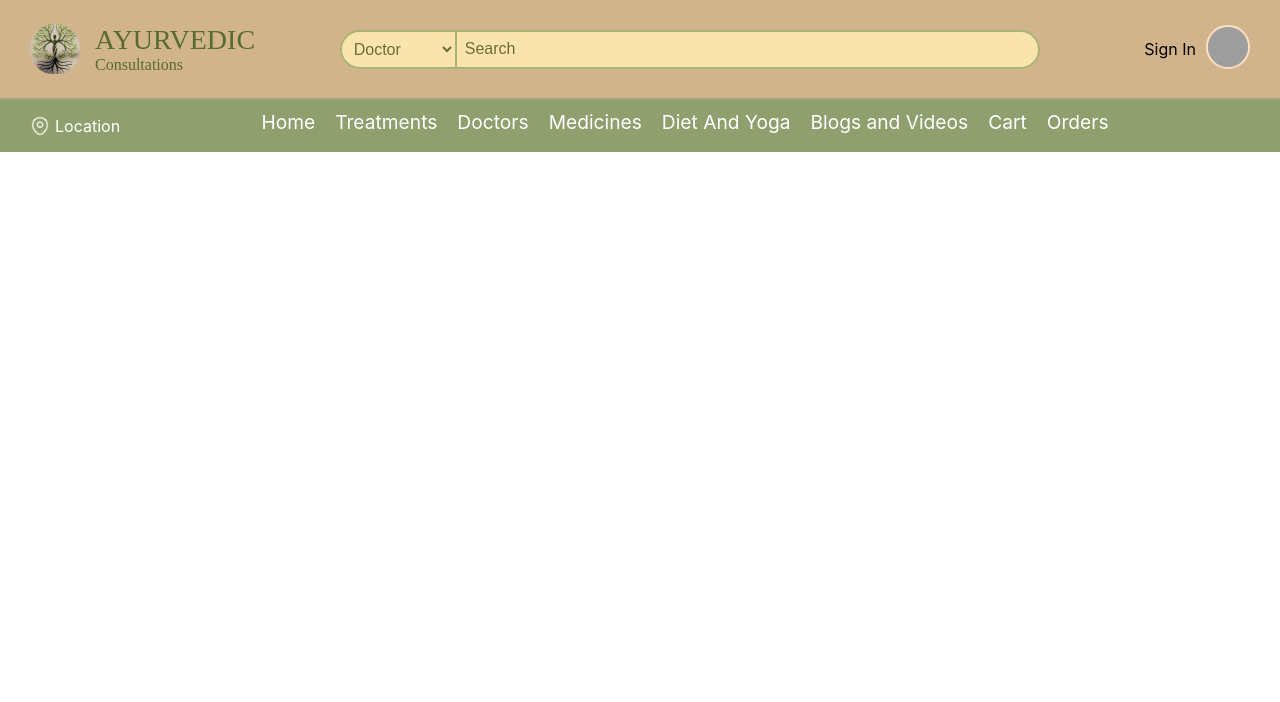
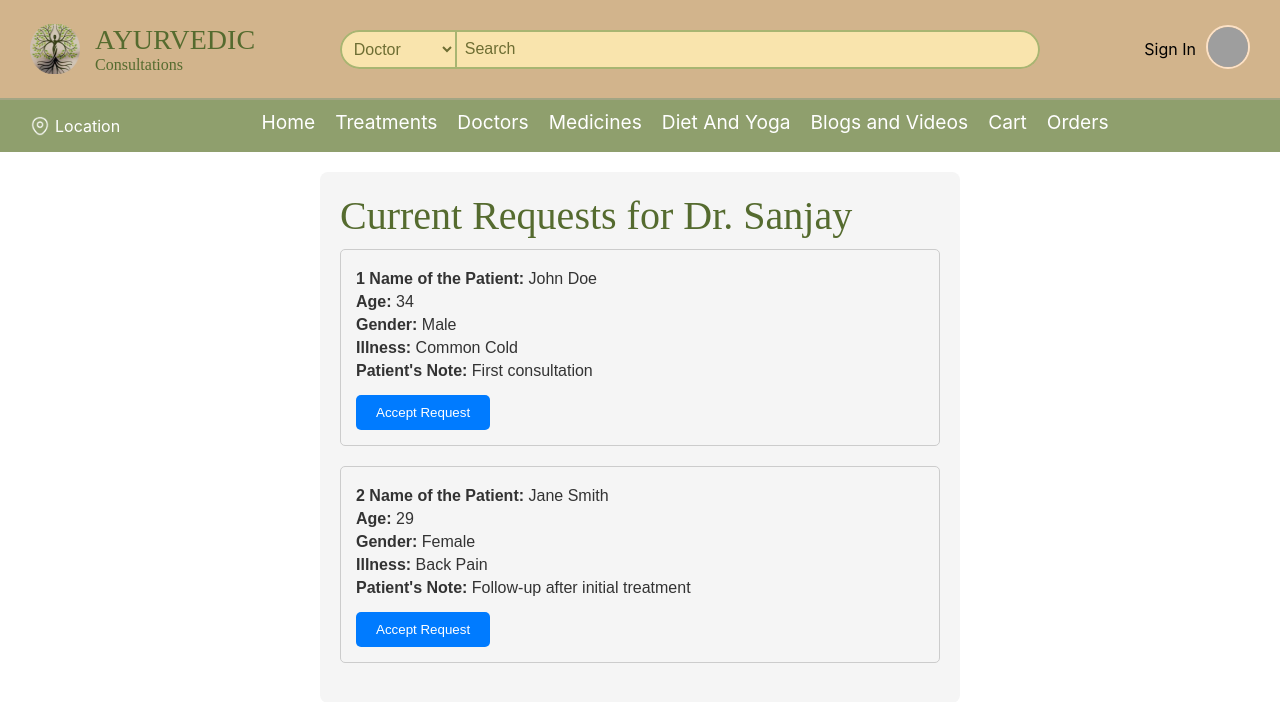
Before and after one commit to Harshitha-02/ayurvedic-app, a React (Create React App) app in the folder frontend/: page /current-requests in a window 1280 px wide. Shown: the top 702 px of the page. Built offline with nearby package versions, Linux system fonts and the light colour scheme; grey boxes are pictures that could not be loaded; a web font is replaced by a local one.

Commit message:
Remove node_modules from version control

```diff
--- a/frontend/src/App.js
+++ b/frontend/src/App.js
@@ -15,7 +15,12 @@ import SignUpRetailerScreen from './screens/Retailers/SignUpRetailerScreen';
 import PrakritiDetermination from './screens/PrakritiDetermination';
 import TreatmentsScreen from './screens/Treatment';
 import AppointedDoctor from './screens/Patients/AppointedDoctor';
+
 import DoctorHomeScreen from './screens/Doctors/DoctorHomeScreen';
+import CurrentRequests from './screens/Doctors/CurrentRequests';
+import AppointmentSlots from './screens/Doctors/AppointmentSlots';
+import PatientList from './screens/Doctors/PatientList';
+import HealthBlogs from './screens/Doctors/HealthBlogs';
 
 function App() {
   return (
@@ -36,7 +41,12 @@ function App() {
         <Route path="/signup-retailer" element={<SignUpRetailerScreen />} />
         <Route path="/prakritidetermination" element={<PrakritiDetermination />} />
         <Route path="/appointeddoctor" element={<AppointedDoctor />} />
+
         <Route path="/doctor-home" element={<DoctorHomeScreen />} />
+        <Route path="/current-requests" element={<CurrentRequests />} />
+        <Route path="/appointment-slots" element={<AppointmentSlots />} />
+        <Route path="/patient-list" element={<PatientList />} />
+        <Route path="/health-blogs" element={<HealthBlogs />} />
       </Routes>
     </Router>
   );
--- /dev/null
+++ b/frontend/src/screens/Doctors/AppointmentSlots.css
@@ -0,0 +1,25 @@
+.appointments-container {
+    width: 80%;
+    max-width: 600px;
+    margin: 20px auto;
+    font-family: Arial, sans-serif;
+    text-align: center;
+  }
+
+  .appointment-card {
+    background-color: #f9f9f9;
+    border: dashed 1px #ccc;
+    padding: 20px;
+    margin-bottom: 20px;
+    border-radius: 8px;
+  }
+
+  .appointment-card h2 {
+    color: #333;
+    margin-top: 0;
+  }
+
+  .appointment-card p {
+    color: #666;
+    margin: 5px 0;
+  }
--- /dev/null
+++ b/frontend/src/screens/Doctors/AppointmentSlots.js
@@ -0,0 +1,28 @@
+import React from 'react';
+import './AppointmentSlots.css';  // Ensure CSS is correctly linked
+
+function AppointmentSlots() {
+  const appointments = [
+    { timing: "9:00 AM", name: "John Doe", age: 30, gender: "Male", illness: "Flu", note: "Follow-up in 2 weeks" },
+    { timing: "10:00 AM", name: "Jane Smith", age: 25, gender: "Female", illness: "Allergy", note: "Initial consultation" },
+    { timing: "11:00 AM", name: "Alice Johnson", age: 40, gender: "Female", illness: "Diabetes", note: "Routine check-up" }
+  ];
+
+  return (
+    <div className="appointments-container">
+      <h1>My Appointment Slots</h1>
+      {appointments.map((appointment, index) => (
+        <div key={index} className="appointment-card">
+          <h2>{appointment.timing}</h2>
+          <p><strong>Name:</strong> {appointment.name}</p>
+          <p><strong>Illness:</strong> {appointment.illness}</p>
+          <p><strong>Note:</strong> {appointment.note}</p>
+          <p><strong>Age:</strong> {appointment.age}</p>
+          <p><strong>Gender:</strong> {appointment.gender}</p>
+        </div>
+      ))}
+    </div>
+  );
+}
+
+export default AppointmentSlots;
--- /dev/null
+++ b/frontend/src/screens/Doctors/CurrentRequests.css
@@ -0,0 +1,35 @@
+.requests-container {
+    width: 80%;
+    max-width: 600px;
+    margin: 20px auto;
+    padding: 20px;
+    font-family: Arial, sans-serif;
+    background-color: #f5f5f5;
+    border-radius: 8px;
+  }
+
+  .request-card {
+    border: 1px solid #ccc;
+    padding: 15px;
+    margin-bottom: 20px;
+    border-radius: 5px;
+  }
+
+  .request-card p {
+    margin: 5px 0;
+    color: #333;
+  }
+
+  button {
+    padding: 10px 20px;
+    background-color: #007BFF;
+    color: white;
+    border: none;
+    border-radius: 5px;
+    cursor: pointer;
+    margin-top: 10px;
+  }
+
+  button:hover {
+    background-color: #0056b3;
+  }
--- /dev/null
+++ b/frontend/src/screens/Doctors/CurrentRequests.js
@@ -0,0 +1,46 @@
+import React from 'react';
+import './CurrentRequests.css';  // Ensure this CSS file is linked
+
+function CurrentRequests() {
+  const requests = [
+    {
+      id: 1,
+      name: "John Doe",
+      age: 34,
+      gender: "Male",
+      illness: "Common Cold",
+      note: "First consultation"
+    },
+    {
+      id: 2,
+      name: "Jane Smith",
+      age: 29,
+      gender: "Female",
+      illness: "Back Pain",
+      note: "Follow-up after initial treatment"
+    }
+    // Additional requests can be added here
+  ];
+
+  return (
+    <div className="requests-container">
+      <h1>Current Requests for Dr. Sanjay</h1>
+      {requests.map(request => (
+        <div key={request.id} className="request-card">
+          <p><strong>{request.id} Name of the Patient:</strong> {request.name}</p>
+          <p><strong>Age:</strong> {request.age}</p>
+          <p><strong>Gender:</strong> {request.gender}</p>
+          <p><strong>Illness:</strong> {request.illness}</p>
+          <p><strong>Patient's Note:</strong> {request.note}</p>
+          <button onClick={() => acceptRequest(request.id)}>Accept Request</button>
+        </div>
+      ))}
+    </div>
+  );
+}
+
+function acceptRequest(id) {
+  alert(`Request ${id} accepted!`);  // Placeholder for actual accept logic
+}
+
+export default CurrentRequests;
--- a/frontend/src/screens/Doctors/DoctorHomeScreen.js
+++ b/frontend/src/screens/Doctors/DoctorHomeScreen.js
@@ -1,4 +1,5 @@
 import React from 'react';
+import { Link } from 'react-router-dom';
 import './DoctorHomeScreen.css';
 
 function DoctorHomeScreen() {
@@ -8,14 +9,14 @@ function DoctorHomeScreen() {
       <p>Welcome back! Let's manage appointments and patients records efficiently.</p>
 
       <div className="current-requests-container">
-        <button className="current-requests-btn">Current Requests</button>
+        <Link to="/current-requests"><button className="current-requests-btn">Current Requests</button></Link>
       </div>
 
       <div className="doctor-options">
-        <button className="option-btn">Appointment Slots</button>
-        <button className="option-btn">Patient List</button>
-        <button className="option-btn">Analytics</button>
-        <button className="option-btn">My Health Blogs</button>
+        <Link to="/appointment-slots"><button className="option-btn">Appointment Slots</button></Link>
+        <Link to="/patient-list"><button className="option-btn">Patient List</button></Link>
+        <Link to="/analytics"><button className="option-btn">Analytics</button></Link>
+        <Link to="/health-blogs"><button className="option-btn">My Health Blogs</button></Link>
       </div>
     </div>
   );
--- /dev/null
+++ b/frontend/src/screens/Doctors/HealthBlogs.css
@@ -0,0 +1,32 @@
+.health-blogs-container {
+    width: 80%;
+    max-width: 1000px;
+    margin: 20px auto;
+    text-align: center;
+    font-family: Arial, sans-serif;
+  }
+
+  .blogs-grid {
+    display: grid;
+    grid-template-columns: repeat(4, 1fr);  /* Four columns as per the screenshot */
+    gap: 20px;
+    padding: 20px;
+  }
+
+  .blog-card {
+    background-color: #f9f9f9;
+    border: solid 1px #ccc;
+    padding: 15px;
+    border-radius: 8px;
+  }
+
+  .blog-card h2 {
+    font-size: 1.2em;
+    color: #333;
+  }
+
+  .blog-card p {
+    font-size: 1em;
+    color: #666;
+    margin: 5px 0;
+  }
--- /dev/null
+++ b/frontend/src/screens/Doctors/HealthBlogs.js
@@ -0,0 +1,32 @@
+import React from 'react';
+import './HealthBlogs.css';  // Make sure to link the CSS file
+
+function HealthBlogs() {
+  const blogs = [
+    { title: "Title 1", description: "Lorem ipsum dolor sit amet, consectetur adipiscing elit, sed do", date: "01/01/2024" },
+    { title: "Title 2", description: "Lorem ipsum dolor sit amet, consectetur adipiscing elit, sed do", date: "01/01/2024" },
+    { title: "Title 3", description: "Lorem ipsum dolor sit amet, consectetur adipiscing elit, sed do", date: "01/01/2024" },
+    { title: "Title 4", description: "Lorem ipsum dolor sit amet, consectetur adipiscing elit, sed do", date: "01/01/2024" },
+    { title: "Title 5", description: "Lorem ipsum dolor sit amet, consectetur adipiscing elit, sed do", date: "01/01/2024" },
+    { title: "Title 6", description: "Lorem ipsum dolor sit amet, consectetur adipiscing elit, sed do", date: "01/01/2024" },
+    { title: "Title 7", description: "Lorem ipsum dolor sit amet, consectetur adipiscing elit, sed do", date: "01/01/2024" },
+    { title: "Title 8", description: "Lorem ipsum dolor sit amet, consectetur adipiscing elit, sed do", date: "01/01/2024" }
+  ];
+
+  return (
+    <div className="health-blogs-container">
+      <h1>My Health Blogs</h1>
+      <div className="blogs-grid">
+        {blogs.map((blog, index) => (
+          <div key={index} className="blog-card">
+            <h2>{blog.title}</h2>
+            <p>{blog.description}</p>
+            <p><strong>Date - {blog.date}</strong></p>
+          </div>
+        ))}
+      </div>
+    </div>
+  );
+}
+
+export default HealthBlogs;
--- /dev/null
+++ b/frontend/src/screens/Doctors/PatientList.css
@@ -0,0 +1,31 @@
+.patient-list-container {
+    width: 80%;
+    max-width: 1000px;
+    margin: 20px auto;
+    padding: 20px;
+    font-family: Arial, sans-serif;
+    background-color: #f5f5f5;
+    border-radius: 8px;
+    box-shadow: 0 2px 5px rgba(0, 0, 0, 0.1);
+  }
+
+  .patient-card {
+    border-bottom: 1px solid #ccc;
+    padding: 20px;
+    margin-bottom: 10px;
+  }
+
+  .patient-card:last-child {
+    border-bottom: none;
+  }
+
+  .patient-card h2 {
+    color: #333;
+    font-size: 1.5em;
+  }
+
+  .patient-card p {
+    color: #666;
+    margin: 5px 0;
+    font-size: 1.1em;
+  }
--- /dev/null
+++ b/frontend/src/screens/Doctors/PatientList.js
@@ -0,0 +1,53 @@
+import React from 'react';
+import './PatientList.css';  // Ensure this CSS file is linked
+
+function PatientList() {
+  const patients = [
+    {
+      id: 1,
+      name: "John Doe",
+      age: 32,
+      gender: "Male",
+      illness: "Flu",
+      note: "Needs follow-up",
+      cureRecommended: "Bed rest and hydration",
+      recoveryStage: "Recovering",
+      appointmentsDone: 3,
+      nextAppointment: "2023-10-03"
+    },
+    {
+      id: 2,
+      name: "Jane Smith",
+      age: 28,
+      gender: "Female",
+      illness: "Allergies",
+      note: "Review diet",
+      cureRecommended: "Antihistamines",
+      recoveryStage: "Ongoing",
+      appointmentsDone: 2,
+      nextAppointment: "2023-10-10"
+    }
+    // More patients can be added here
+  ];
+
+  return (
+    <div className="patient-list-container">
+      <h1>Patient List</h1>
+      {patients.map((patient) => (
+        <div key={patient.id} className="patient-card">
+          <h2>{patient.id}. Name of the Patient: {patient.name}</h2>
+          <p>Age: {patient.age}</p>
+          <p>Gender: {patient.gender}</p>
+          <p>Illness: {patient.illness}</p>
+          <p>Patient’s Note: {patient.note}</p>
+          <p>Cure Recommended: {patient.cureRecommended}</p>
+          <p>Recovery Stage: {patient.recoveryStage}</p>
+          <p>Number of Appointments Done: {patient.appointmentsDone}</p>
+          <p>Next Appointment: {patient.nextAppointment}</p>
+        </div>
+      ))}
+    </div>
+  );
+}
+
+export default PatientList;
--- /dev/null
+++ b/package.json
@@ -0,0 +1,5 @@
+{
+  "dependencies": {
+    "react-router-dom": "^6.26.2"
+  }
+}
```
Also changed, not shown: 1 other file (tests, documents, lock files or other folders).
